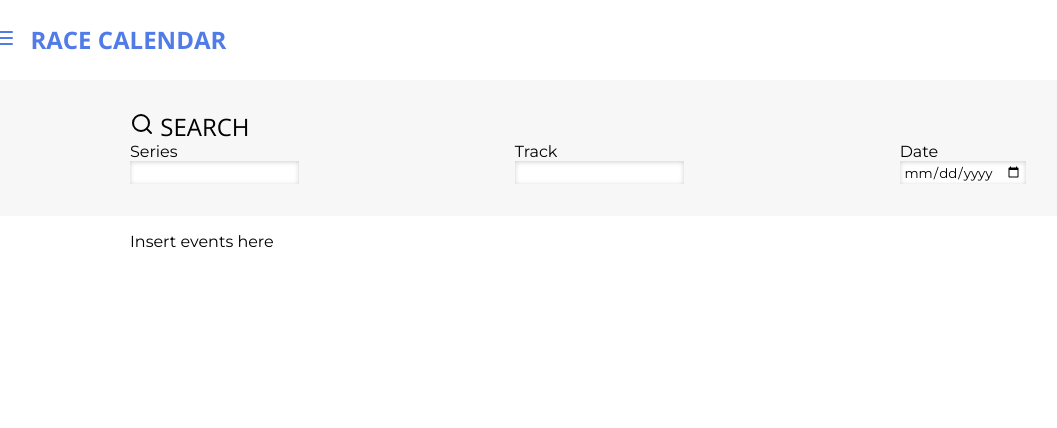
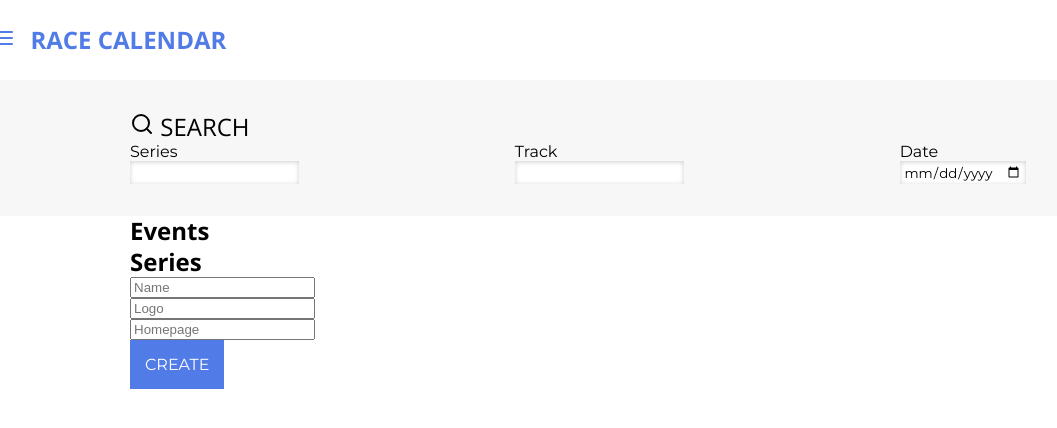
Before and after one commit to gthubdev/website, a Node server app: page /calendar in a window 1280 px wide. Shown: the top 428 px of the page, without its empty margins (62-1119 px from the left). Run offline with Node 20, Linux system fonts and the light colour scheme; data that the repository does not hold is empty; style sheets or scripts are compiled from the project's sources; some libraries are stand-ins or nearby versions.

Commit message:
Added functionality to create a series

```diff
--- a/controllers/calendar.js
+++ b/controllers/calendar.js
@@ -1,7 +1,9 @@
 const db = require('../models/');
+const Sequelize = require('sequelize');
 
 module.exports.getCalendar = (req, res) => {
 
+	Sequelize.Promise.all([
 		db.Event.findAll({
 			include: [
 				{ model: db.Track },
@@ -12,8 +14,18 @@ module.exports.getCalendar = (req, res) => {
 					]
 				}
 			]
-	}).then(events => {
-		res.render('calendar.ejs', {events: events});
+		}),
+		db.Series.findAll({
+			order: [
+				['name', 'ASC']
+			]
+		})
+	]).spread((events, series) => {
+		res.render('calendar.ejs',
+			{
+				events: events,
+				series: series
+			});
 	}, err => {
 		console.error(err);
 	});
--- a/views/calendar.ejs
+++ b/views/calendar.ejs
@@ -33,8 +33,7 @@
       </main>
     </section>
     <section class="container">
-      <p>Insert events here</p>
-
+      <h3>Events</h3>
       <% events.forEach(event => { %>
           <p>
             <b><%= event.name %></b> (<%= event.Track.name %>) <%= event.startdate %> - <%= event.enddate %><br />
@@ -46,6 +45,22 @@
             <br />
           </p>
       <% }); %>
+
+      <h3>Series</h3>
+      <% series.forEach(s => { %>
+          <p>
+              <b><%= s.name %></b> (<%= s.homepage %>)
+          </p>
+      <% }); %>
+      <form action="/calendar/series/create" method="POST">
+          <input aria-label="Name" type="text" name="name" placeholder="Name">
+          <br />
+          <input aria-label="Logo" type="text" name="logo" placeholder="Logo">
+          <br />
+          <input aria-label="Homepage" type="text" name="homepage" placeholder="Homepage">
+          <br />
+          <button type="submit" class="btn btn--primary">CREATE</button>
+      </form>
     </section>
   </main>
   <%- include partials/menu.ejs %>
--- a/views/landing.ejs
+++ b/views/landing.ejs
@@ -21,11 +21,9 @@
         <br />
         <%if (!loggedIn) { %>
             <form action="/login" method="POST">
-                <label for="username">Username</label><br />
-                <input type="text" name="username" placeholder="Username">
+                <input aria-label="Username" type="text" name="username" placeholder="Username">
                 <br />
-                <label for="password">Password</label><br />
-                <input type="password" name="password" placeholder="Password">
+                <input aria-label="Password" type="password" name="password" placeholder="Password">
                 <br />
                 <button type="submit" class="btn btn--primary">LOGIN</button>
             </form>
```
Also changed, not shown: controllers/series.js (added, +14 -0 lines), routes/index.js (+10 -5 lines). Lines whose indentation alone changed are shown as unchanged.
